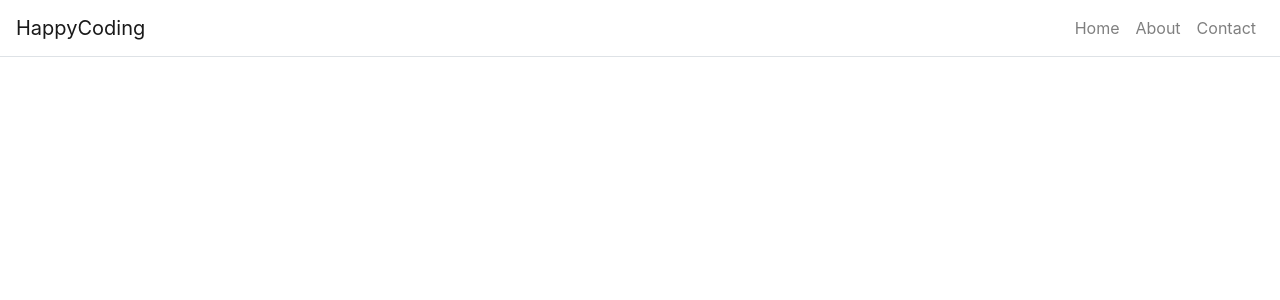
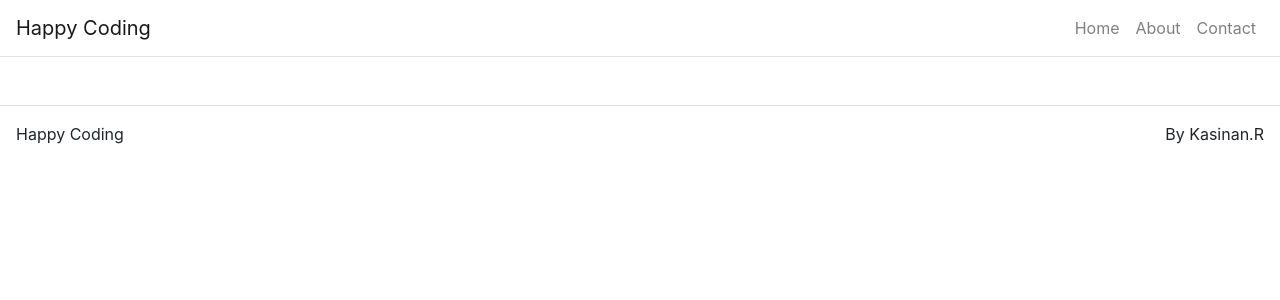
Before and after one commit to sheyguys/React-Profile, a React (Create React App) app: page / in a window 1280 px wide. Shown: the top 300 px of the page. Built offline with nearby package versions, Linux system fonts and the light colour scheme.

Commit message:
Add footer

```diff
--- a/src/App.js
+++ b/src/App.js
@@ -2,8 +2,10 @@ import React from 'react';
 import { BrowserRouter as Router, Route, Link } from 'react-router-dom';
 import Container from 'react-bootstrap/Container';
 import Navbar from 'react-bootstrap/Navbar';
+import Nav from 'react-bootstrap/Nav';
 import './App.css';
-import { Nav } from 'react-bootstrap';
+
+import Footer from './component/Footer';
 
 
 
@@ -12,7 +14,7 @@ class App extends React.Component {
   constructor(props) {
     super(props);
     this.state = {
-      title: 'HappyCoding',
+      title: 'Happy Coding',
       headerLink: [
         { title: 'Home', path: '/' },
         { title: 'About', path: '/about' },
@@ -41,7 +43,7 @@ class App extends React.Component {
       <Router>
         <Container className="p-0" fluid={true}>
           <Navbar className="border-bottom" bg="transparent" expand="lg">
-            <Navbar.Brand>HappyCoding</Navbar.Brand>
+            <Navbar.Brand>Happy Coding</Navbar.Brand>
             <Navbar.Toggle className="border-0" aria-control="navbar-toggle"></Navbar.Toggle>
             <Navbar.Collapse id="navbar-toggle">
               <Nav className="ml-auto">
@@ -51,6 +53,7 @@ class App extends React.Component {
               </Nav>
             </Navbar.Collapse>
           </Navbar>
+          <Footer></Footer>
         </Container>
       </Router>
     );
--- /dev/null
+++ b/src/component/Footer.js
@@ -0,0 +1,25 @@
+import React from 'react';
+import Container from 'react-bootstrap/Container';
+import Row from 'react-bootstrap/Row';
+import Col from 'react-bootstrap/Col';
+
+function Footer() {
+
+    return (
+        <footer className="mt-5">
+            <Container fluid={true}>
+                <Row className="border-top justify-content-between p-3">
+                    <Col className="p-0" md={3} sm={12}>
+                        Happy Coding
+                    </Col>
+                    <Col className="p-0 d-flex justify-content-end" md={3}>
+                        By Kasinan.R
+                    </Col>
+                </Row>
+            </Container>
+        </footer>
+    );
+
+}
+
+export default Footer;
--- a/src/index.js
+++ b/src/index.js
@@ -4,7 +4,7 @@ import './index.css';
 import App from './App';
 import * as serviceWorker from './serviceWorker';
 
-import 'bootstrap/dist/css/bootstrap.min.css';
+import 'bootstrap/dist/css/bootstrap.css';
 
 ReactDOM.render(<App />, document.getElementById('root'));
 
```
